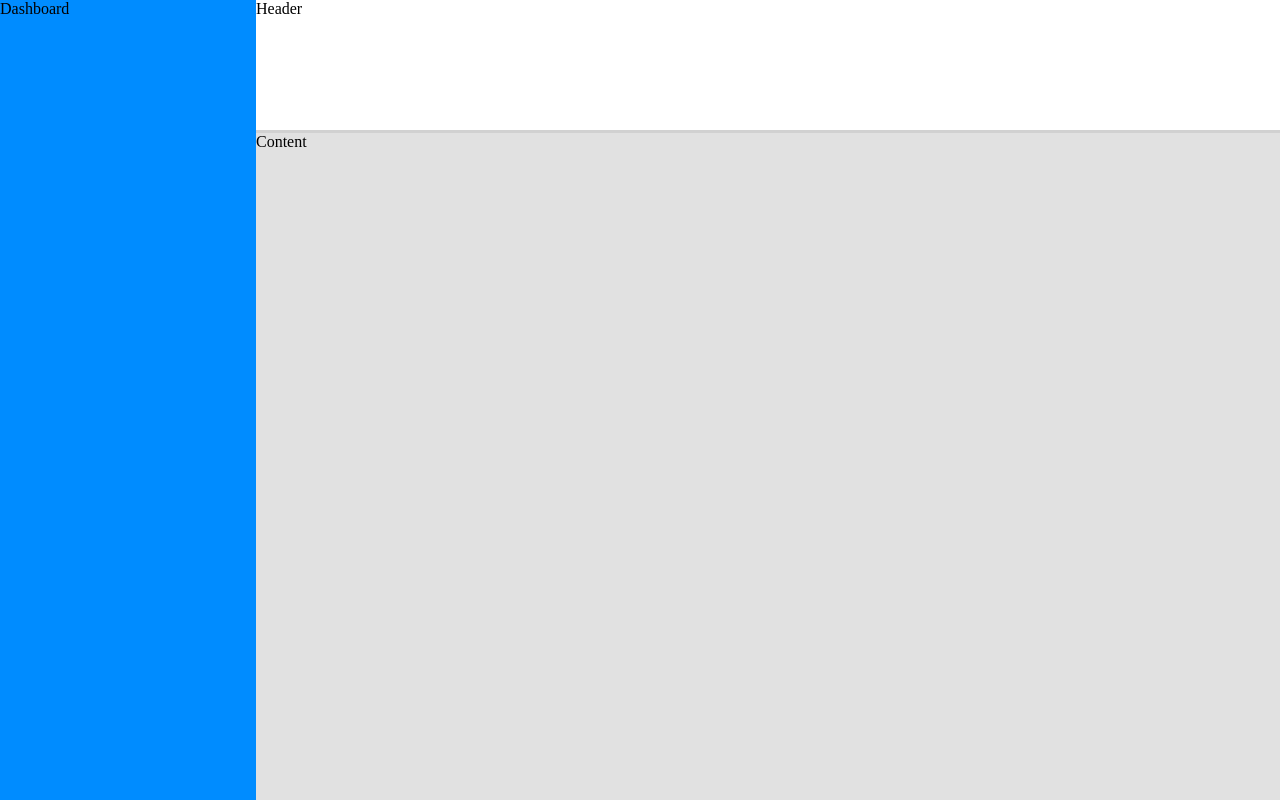
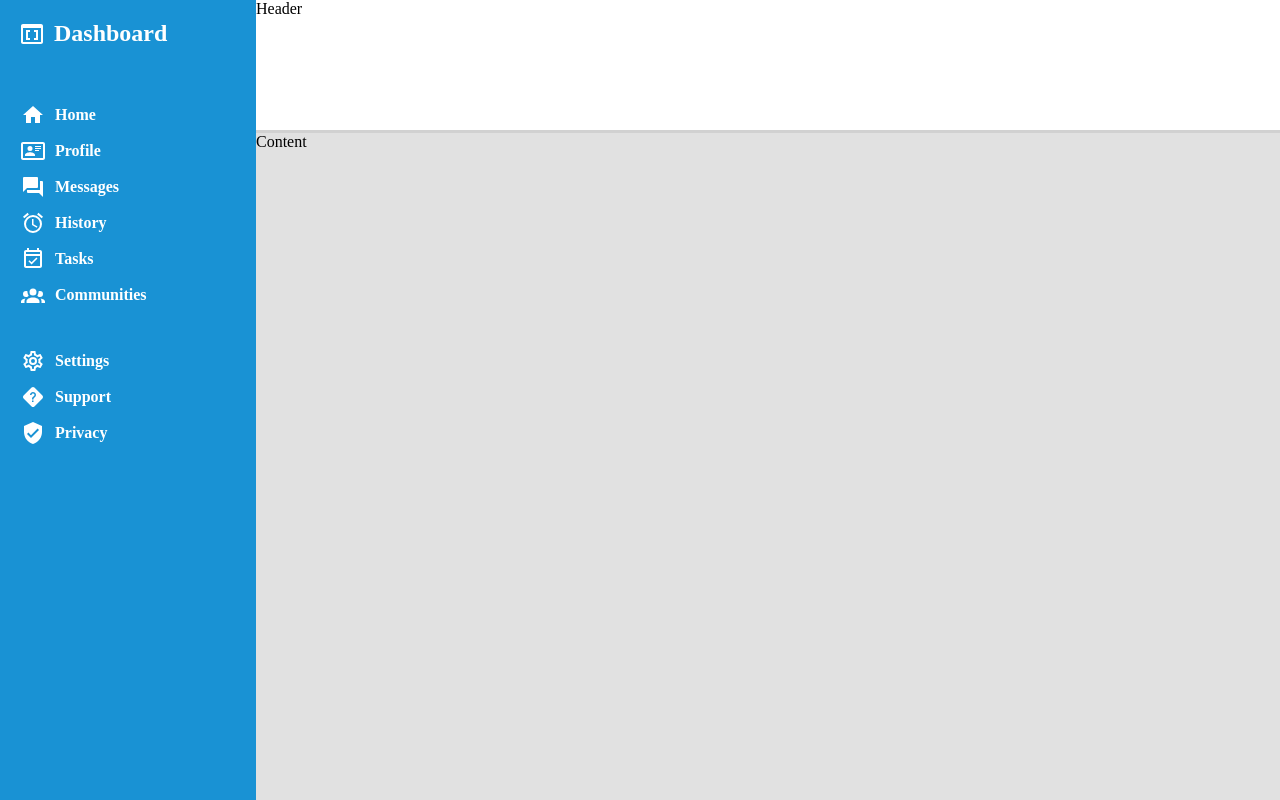
Before and after one commit to Hauiiuah/top-admin-dashboard, a plain HTML site: page index.html in a window 1280 px wide. Drawn offline with Linux system fonts and the light colour scheme.

Commit message:
layout dashboard

```diff
--- a/index.html
+++ b/index.html
@@ -12,7 +12,25 @@
 
 
 <div class="sidebar">
-   <p>Dashboard</p>
+    <div class="sidebar-header">
+        <img class="white-svg" src="application-array-outline.svg" /><p>Dashboard</p>
+    </div>
+
+   <ul>
+
+    <a href="#"><li class="dash-item"><img src="home.svg"/>Home</li></a>
+    <a href="#"><li class="dash-item"><img src="card-account-details-outline.svg" />Profile</li></a>
+    <a href="#"><li class="dash-item"><img src="forum.svg" /> Messages</li></a>
+    <a href="#"><li class="dash-item"><img src="alarm.svg" /> History</li></a>
+    <a href="#"><li class="dash-item"><img src="calendar-check-outline.svg"/> Tasks</li></a>
+    <a href="#"><li class="dash-item"><img src="account-group.svg" /> Communities</li></a>
+   </ul>
+
+   <ul>
+    <a href="#"><li class="dash-item"><img src="cog-outline.svg" /> Settings</li></a>
+    <a href="#"><li class="dash-item"><img src="help-rhombus.svg" /> Support</li></a>
+    <a href="#"><li class="dash-item"><img src="shield-check.svg" /> Privacy</li></a>
+   </ul>
 </div>
 
 <div class="header">
--- a/style.css
+++ b/style.css
@@ -2,6 +2,8 @@
     margin: 0;
     padding: 0;
     box-sizing: border-box;
+
+    --dashboard-color: #1992D4
 }
 
 .grid-container{
@@ -17,7 +19,54 @@
 
 .sidebar{
     grid-area: sidebar;
-    background-color:rgb(0, 140, 255);
+    background-color:var(--dashboard-color);
+    color: white;
+    display: flex;
+    flex-direction: column;
+    justify-content: start;
+    gap: 30px;
+}
+
+.sidebar-header{
+    margin: 20px;
+    display: flex;
+    align-items: center;
+    gap: 10px;
+
+}
+.sidebar-header p{
+    font-weight: 600;
+    font-size: 1.5rem;
+}
+.sidebar-header img {
+    width: 24px;
+    height: 24px;
+}
+
+.sidebar a {
+    color: white;
+    text-decoration: none;
+}
+.dash-item{
+    padding: 5px 20px;
+    display: flex;
+    align-items: center;
+    gap: 10px;
+    font-weight: 600;
+}
+.sidebar li>img{
+    width: 1.5rem;
+    height: 1.5rem;
+}
+.sidebar li{
+    border: 1px solid var(--dashboard-color);
+}
+
+.sidebar li:hover{
+    background-color: black;
+    border: 1px solid white;
+    padding-left: 50px;
+    transition: .5s;
 }
 
 .header{
```
Also changed, not shown: account-group.svg (added), alarm.svg (added), application-array-outline.svg (added), calendar-check-outline.svg (added), card-account-details-outline.svg (added), cog-outline.svg (added), forum.svg (added), help-rhombus.svg (added), home.svg (added), shield-check.svg (added).
